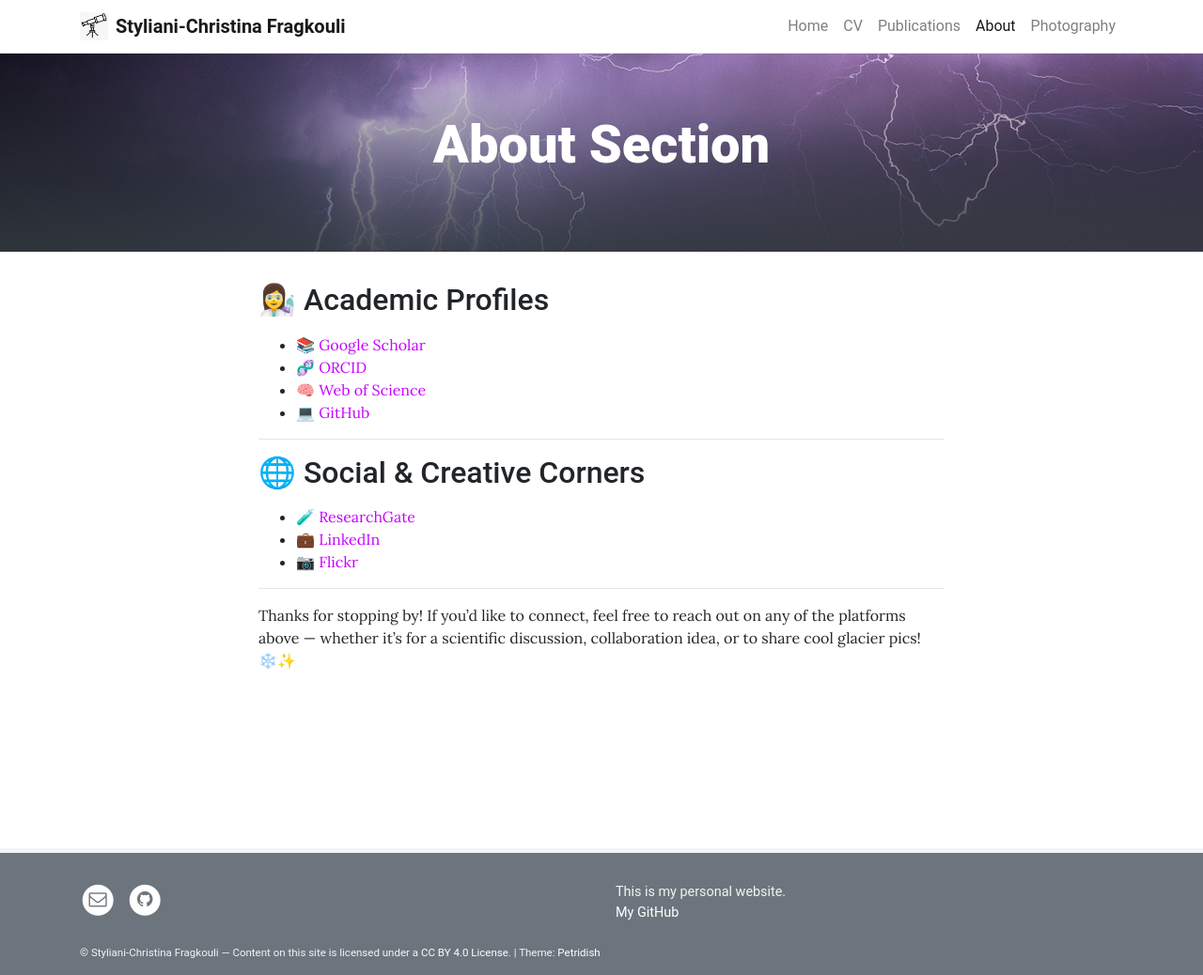
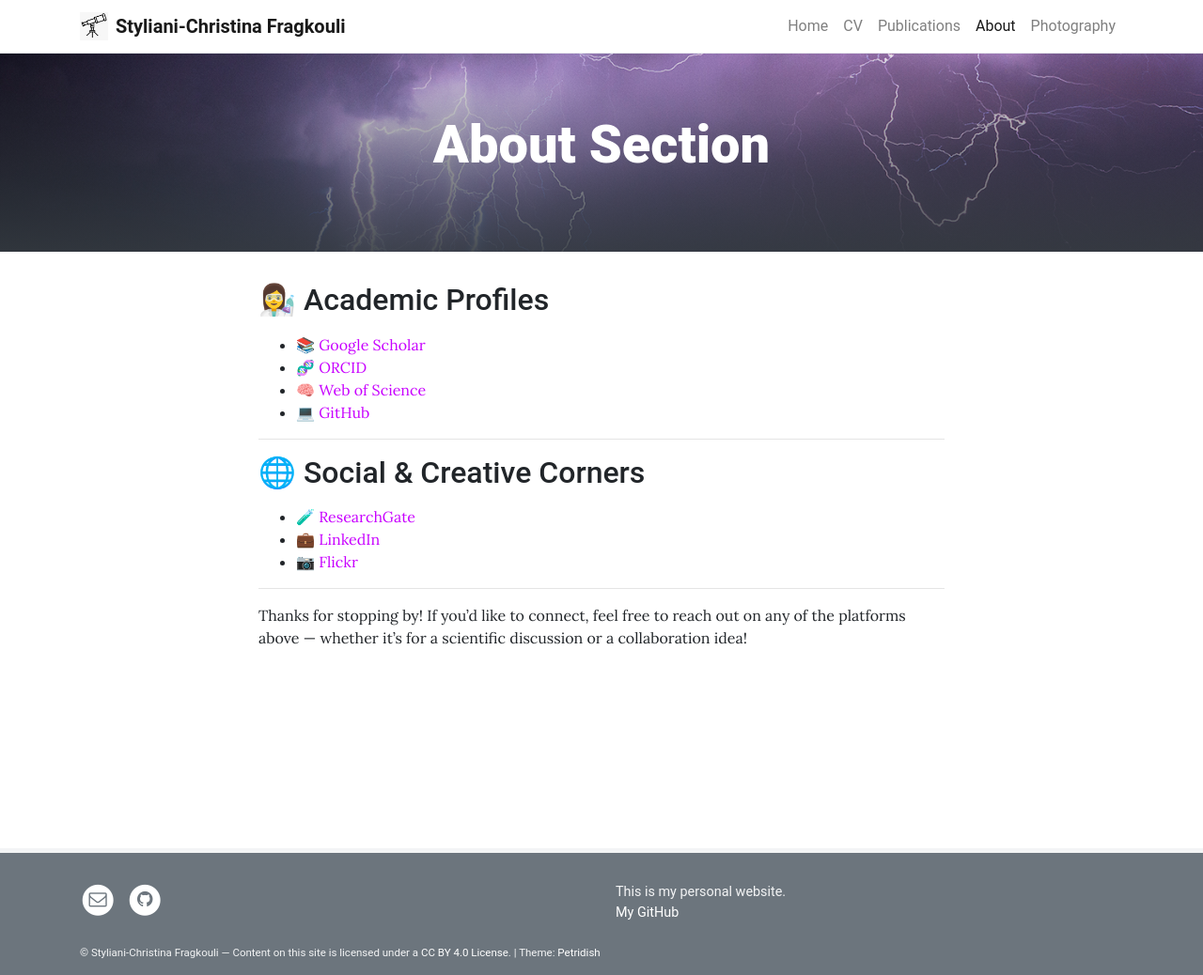
Before and after one commit to sfragkoul/sfragkoul.github.io, a Jekyll site: the page built from pages/about.md, in a window 1280 px wide. Shown: the whole page at 94% size. Built offline with Jekyll 4.4.1, drawn with Linux system fonts in a browser that asks for light colours.

Commit message:
Update about.md

```diff
--- a/pages/about.md
+++ b/pages/about.md
@@ -19,4 +19,4 @@
 
 ---
 
-Thanks for stopping by! If you'd like to connect, feel free to reach out on any of the platforms above — whether it’s for a scientific discussion, collaboration idea, or to share cool glacier pics! ❄️✨
+Thanks for stopping by! If you'd like to connect, feel free to reach out on any of the platforms above — whether it’s for a scientific discussion or a collaboration idea!
```
